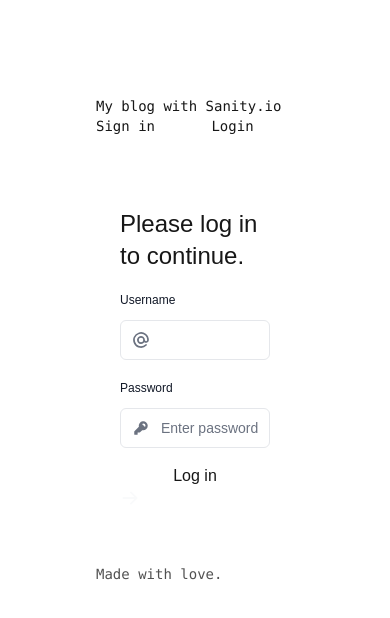
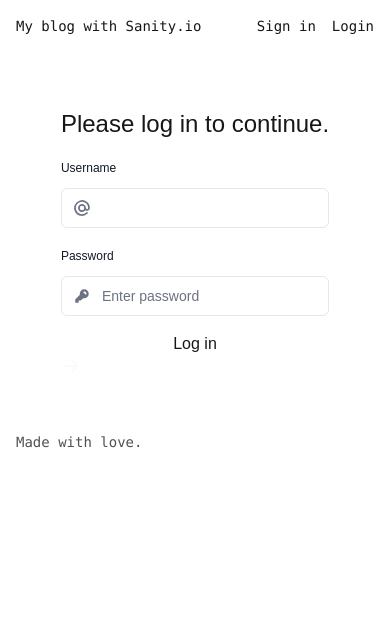
Before and after one commit to manuelson/project-sanity, a Next.js app: page /sign-up in a window 390 px wide. Shown: the top 618 px of the page. Built offline with nearby package versions, Linux system fonts and the light colour scheme; no server answers.

Commit message:
responsive for mobile

```diff
--- a/app/(site)/layout.tsx
+++ b/app/(site)/layout.tsx
@@ -30,7 +30,7 @@ export default function RootLayout({
       <body
         className={`${geistSans.variable} ${geistMono.variable} antialiased`}
       >
-        <main className="flex flex-col items-center justify-between p-24">
+        <main className="flex flex-col items-center justify-between p-4 md:p-24">
           <AuthProvider>
             <Header />
             {children}
--- a/components/header.tsx
+++ b/components/header.tsx
@@ -9,8 +9,10 @@ export default function Header() {
   const user = data?.user as User;
 
   return (
-    <div className="z-10 max-w-5xl w-full items-center justify-between font-mono text-sm lg:flex mb-10 ">
-      <Link href="/">My blog with Sanity.io </Link>
+    <div className="z-10 max-w-5xl w-full items-center justify-between font-mono text-sm flex mb-10">
+      <Link className="sm:text-xs" href="/">
+        My blog with Sanity.io{" "}
+      </Link>
 
       {data?.user?.name ? (
         <div className="flex items-center gap-4">
```
